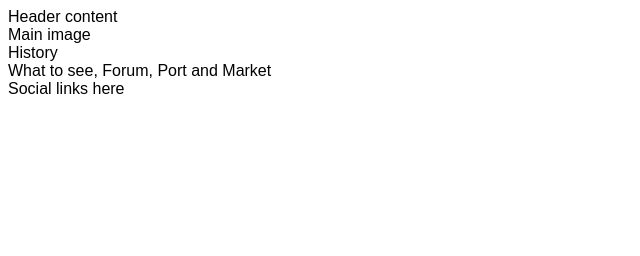
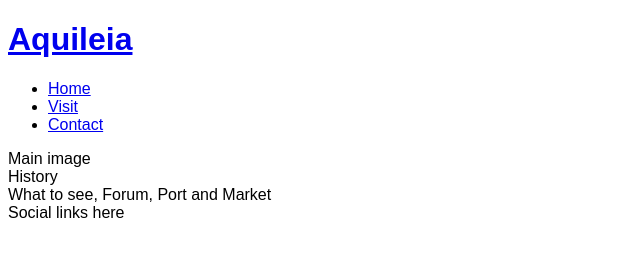
Before and after one commit to estii20/aquileia-roman-city, a plain HTML site: page index.html in a window 1280 px wide. Shown: the whole page, without its empty margins (0-640 px from the left). Drawn offline with Linux system fonts and the light colour scheme.

Commit message:
Add basic header structure

```diff
--- a/index.html
+++ b/index.html
@@ -12,7 +12,24 @@
     <title>Aquileia UNESCO Roman City</title>
 </head>
 <body>
-    <header>Header content</header>
+    <header>
+        <a href="index.html">
+            <h1>Aquileia</h1>
+        </a>
+        <nav>
+            <ul>
+                <li>
+                    <a href="index.html">Home</a>
+                </li>
+                <li>
+                    <a href="#">Visit</a>
+                </li>
+                <li>
+                    <a href="#">Contact</a>
+                </li>
+            </ul>
+        </nav>
+    </header>
     <section>
         Main image
     </section>
```
